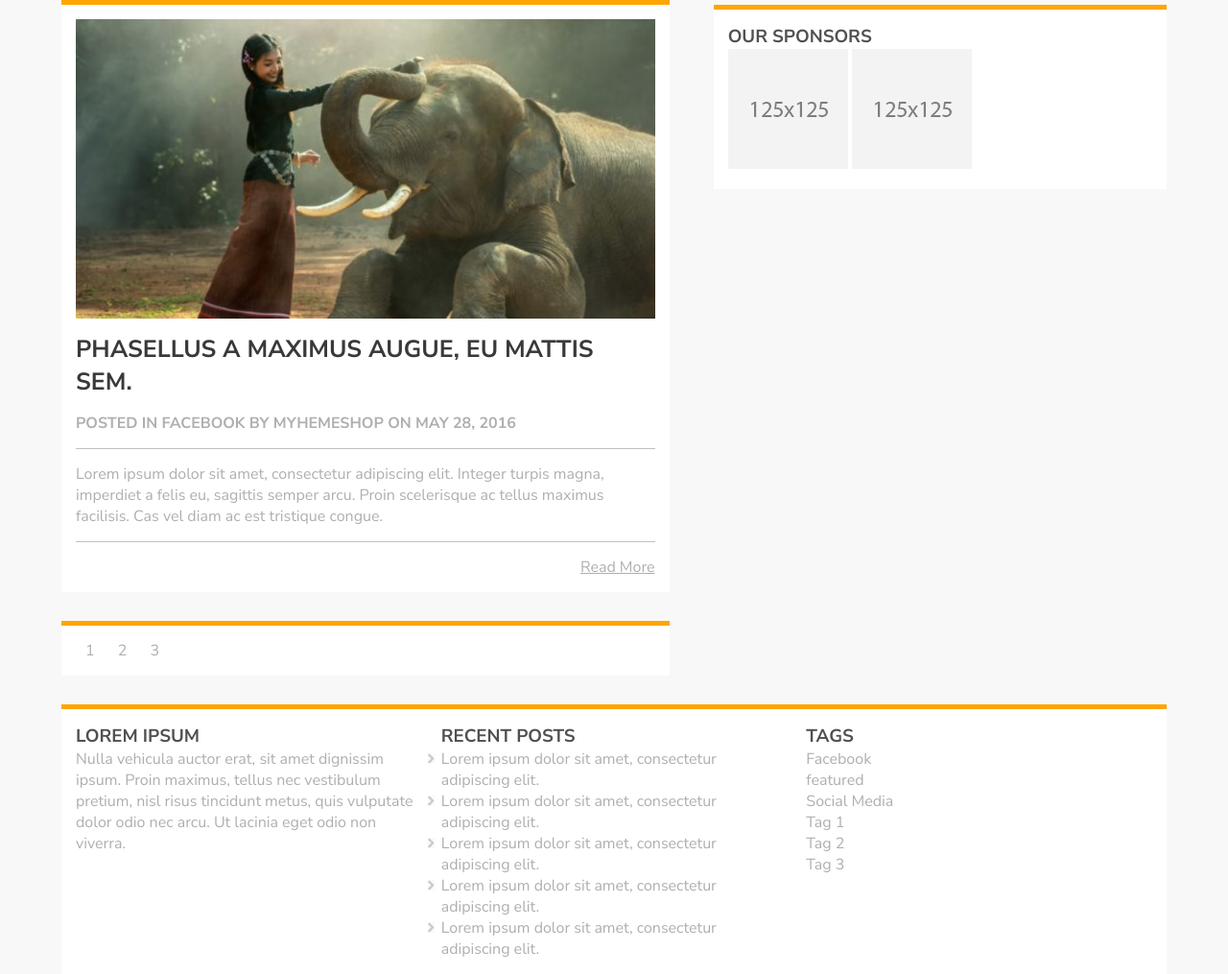
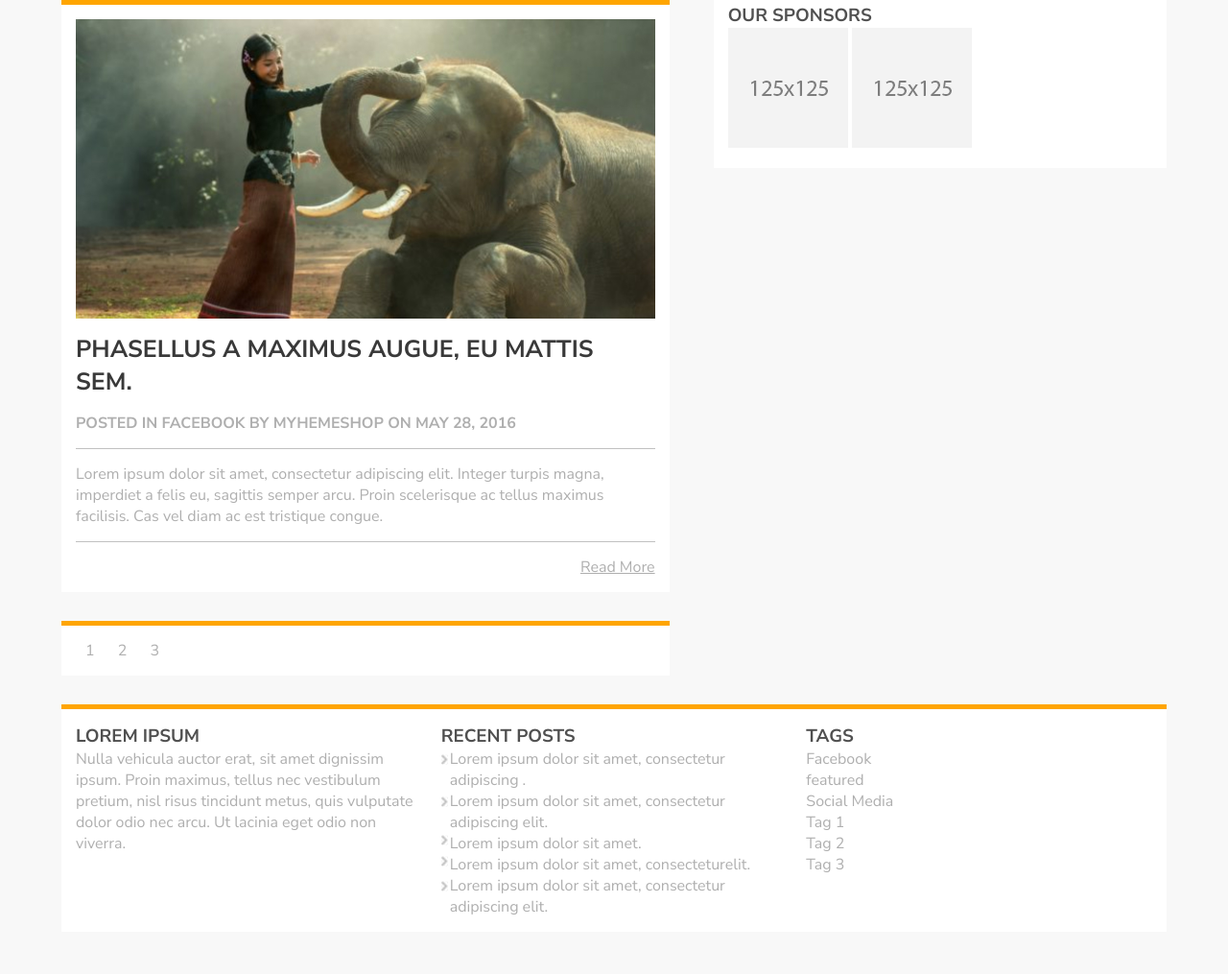
Before and after one commit to Ditiite/Groovy-Assignment-3-Integrify, a plain HTML site: page index.html in a window 1280 px wide. Shown: the part 870-1885 px from the top of the page at 96% size. After the commit the page ends 1841 px from the top, so only its background shows below. Drawn offline with Linux system fonts and the light colour scheme.

Commit message:
list elements style in main footer

```diff
--- a/css/styles.css
+++ b/css/styles.css
@@ -137,6 +137,10 @@ section h1 {
     width: 100%;
 }
 
+.search {
+    float: left;
+}
+
 /* MAIN FOOTER */
 .main-footer {
     clear: both;
@@ -152,6 +156,14 @@ section h1 {
     margin-right: 0;
 }
 
+
 .ul-image {
-    list-style-image: url('../images/arrow.png');
+    list-style-type: none;
 }
+
+.ul-image li {
+    background-image: url('../images/arrow.png');
+    background-repeat: no-repeat;
+    background-position: 0px 19%;
+    padding-left: 9px;
+}
--- a/index.html
+++ b/index.html
@@ -95,7 +95,7 @@
         </div>
 
         <div class="orange-border">
-            <p class="search">Search:</p>
+            <p class="search">Search: </p>
             <input type="text">
         </div>
 
@@ -119,10 +119,10 @@
         <div>
             <h3>Recent posts</h3>
             <ul class="ul-image">
+                <li>Lorem ipsum dolor sit amet, consectetur adipiscing .</li>
                 <li>Lorem ipsum dolor sit amet, consectetur adipiscing elit.</li>
-                <li>Lorem ipsum dolor sit amet, consectetur adipiscing elit.</li>
-                <li>Lorem ipsum dolor sit amet, consectetur adipiscing elit.</li>
-                <li>Lorem ipsum dolor sit amet, consectetur adipiscing elit.</li>
+                <li>Lorem ipsum dolor sit amet.</li>
+                <li>Lorem ipsum dolor sit amet, consecteturelit.</li>
                 <li>Lorem ipsum dolor sit amet, consectetur adipiscing elit.</li>
             </ul>
         </div>
```
